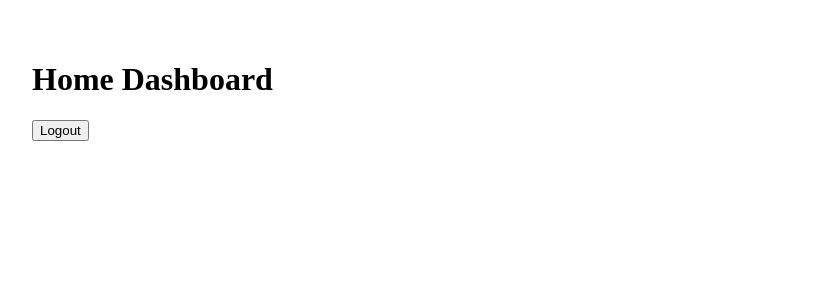
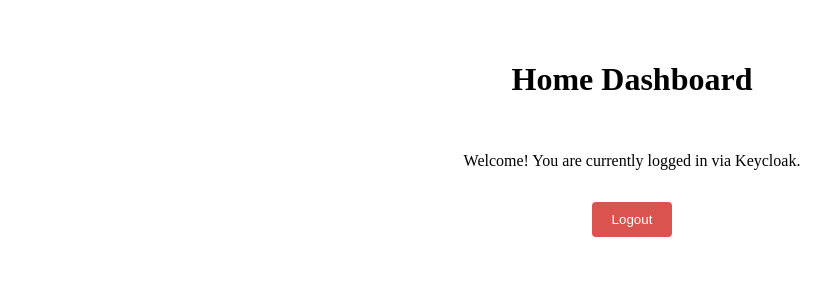
Before and after one commit to AzamatAbraev/crowd-management-ui, a React (Vite) app: page /home in a window 1280 px wide. Shown: the top 300 px of the page, without its empty margins (8-839 px from the left). Built offline with nearby package versions, Linux system fonts and the light colour scheme.

Commit message:
Added logout functionality

```diff
--- a/src/pages/home/HomePage.tsx
+++ b/src/pages/home/HomePage.tsx
@@ -1,17 +1,41 @@
 export function HomePage() {
   const handleLogout = () => {
-    // 1. Clear any local storage/state if you have it
-    localStorage.clear();
+    // We create a hidden form to perform a POST request.
+    // This is necessary because Spring Security's logout
+    // is protected against CSRF by default and prefers POST.
+    const form = document.createElement('form');
+    form.method = 'POST';
+    // Use the absolute URL to ensure we hit the Gateway directly
+    form.action = 'http://localhost:8082/logout';
 
-    // 2. Redirect to Gateway's default logout endpoint
-    // This triggers the OidcClientInitiatedServerLogoutSuccessHandler
-    window.location.href = "http://localhost:8082/logout";
+    document.body.appendChild(form);
+    form.submit();
   };
 
   return (
-    <div style={{ padding: "2rem" }}>
+    <div style={{
+      padding: "2rem",
+      display: "flex",
+      flexDirection: "column",
+      alignItems: "center",
+      gap: "1rem"
+    }}>
       <h1>Home Dashboard</h1>
-      <button onClick={handleLogout}>Logout</button>
+      <p>Welcome! You are currently logged in via Keycloak.</p>
+
+      <button
+        onClick={handleLogout}
+        style={{
+          padding: "10px 20px",
+          backgroundColor: "#d9534f",
+          color: "white",
+          border: "none",
+          borderRadius: "4px",
+          cursor: "pointer"
+        }}
+      >
+        Logout
+      </button>
     </div>
   );
 }
```
